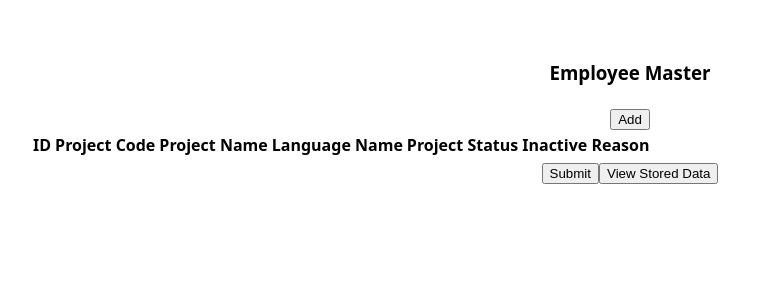
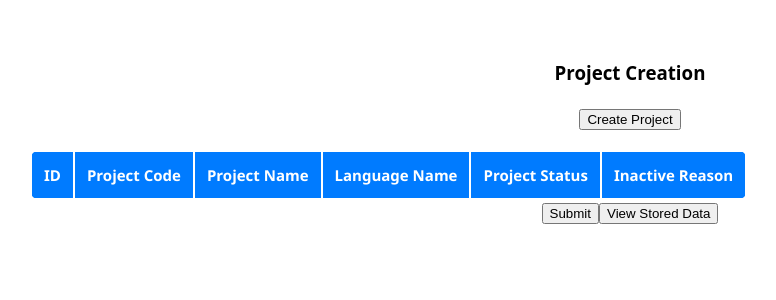
Before and after one commit to Nafees17102004/davincicode2.0, a React (Vite) app in the folder client/: page / in a window 1280 px wide. Shown: the top 300 px of the page, without its empty margins (10-786 px from the left). Built offline with nearby package versions, Linux system fonts and the light colour scheme.

Commit message:
FE updated

```diff
--- a/client/src/App.jsx
+++ b/client/src/App.jsx
@@ -1,13 +1,13 @@
 import { useState } from 'react'
 import './App.css'
-import ProjectForm from './components/ProjectForm/ProjectForm'
+import ProjectPage from './pages/ProjectPage/ProjectPage'
 
 function App() {
   const [count, setCount] = useState(0)
 
   return (
     <>
-      <ProjectForm/>
+      <ProjectPage/>
     </>
   )
 }
--- a/client/src/components/ProjectForm/ProjectForm.jsx
+++ b/client/src/components/ProjectForm/ProjectForm.jsx
@@ -37,8 +37,8 @@ function ProjectForm() {
   return (
     <div className="container mt-4">
       <div className="d-flex justify-content-between mb-3">
-        <h3>Employee Master</h3>
-        <Button onClick={handleAddRow}>Add</Button>
+        <h3 className='project-page-heading'>Project Creation</h3>
+        <Button onClick={handleAddRow}>Create Project</Button>
       </div>
 
       <ProjectTable rows={rows} onChange={handleChange}/>
--- a/client/src/components/ProjectTable/ProjectTable.css
+++ b/client/src/components/ProjectTable/ProjectTable.css
@@ -0,0 +1,85 @@
+/* Table Wrapper */
+.table {
+  margin-top: 20px;
+  border-radius: 10px;
+  overflow: hidden;
+  font-family: 'Segoe UI', Tahoma, Geneva, Verdana, sans-serif;
+  font-size: 15px;
+}
+
+/* Header */
+.table-header {
+  background: #007bff;
+  color: white;
+  text-align: center;
+}
+
+.table-field-row th {
+  font-weight: 600;
+  padding: 12px;
+  text-transform: capitalize;
+  border: none !important;
+}
+
+/* Body */
+.table-body tr {
+  transition: 0.2s ease;
+}
+
+.table-body tr:hover {
+  background: #f8faff;
+}
+
+/* Cells */
+.table-body td {
+  vertical-align: middle;
+  padding: 10px 12px;
+  border-top: 1px solid #e9ecef !important;
+}
+
+/* Input Fields */
+.table-body td input[type="text"],
+.table-body td input[type="date"],
+.table-body td select {
+  width: 100%;
+  padding: 6px 10px;
+  font-size: 14px;
+  border-radius: 6px;
+  border: 1px solid #ced4da;
+  transition: 0.3s ease;
+}
+
+.table-body td input:focus,
+.table-body td select:focus {
+  border-color: #007bff;
+  outline: none;
+  box-shadow: 0 0 4px rgba(0, 123, 255, 0.25);
+}
+
+/* Radio Buttons */
+.table-body td .form-check-inline {
+  margin-right: 12px;
+}
+
+.table-body td .form-check-label {
+  font-size: 14px;
+  color: #495057;
+  cursor: pointer;
+}
+
+/* Responsive */
+@media (max-width: 768px) {
+  .table {
+    font-size: 13px;
+  }
+
+  .table-field-row th,
+  .table-body td {
+    padding: 8px;
+  }
+
+  .table-body td input,
+  .table-body td select {
+    font-size: 13px;
+  }
+}
--- a/client/src/components/ProjectTable/ProjectTable.jsx
+++ b/client/src/components/ProjectTable/ProjectTable.jsx
@@ -1,5 +1,6 @@
 import React from 'react'
 import { Table, Form } from "react-bootstrap";
+import './ProjectTable.css'
 
 function ProjectTable({rows, onChange}) {
   return (
--- /dev/null
+++ b/client/src/pages/ProjectPage/ProjectPage.jsx
@@ -0,0 +1,12 @@
+import React from 'react'
+import ProjectForm from '../../components/ProjectForm/ProjectForm'
+
+function ProjectPage() {
+  return (
+    <div className='project-page'>
+        <ProjectForm/>
+    </div>
+  )
+}
+
+export default ProjectPage
```
Also changed, not shown: client/src/pages/ProjectPage/ProjectPage.css (added).
